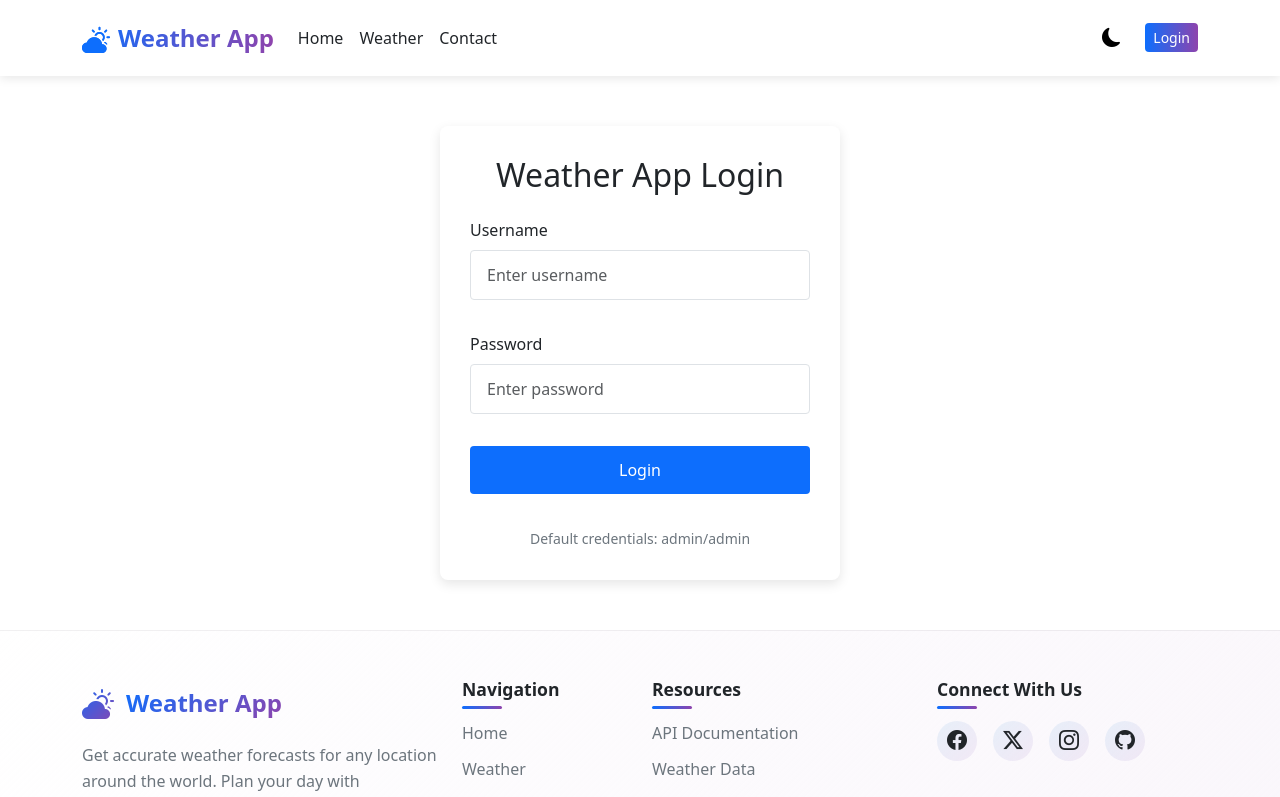
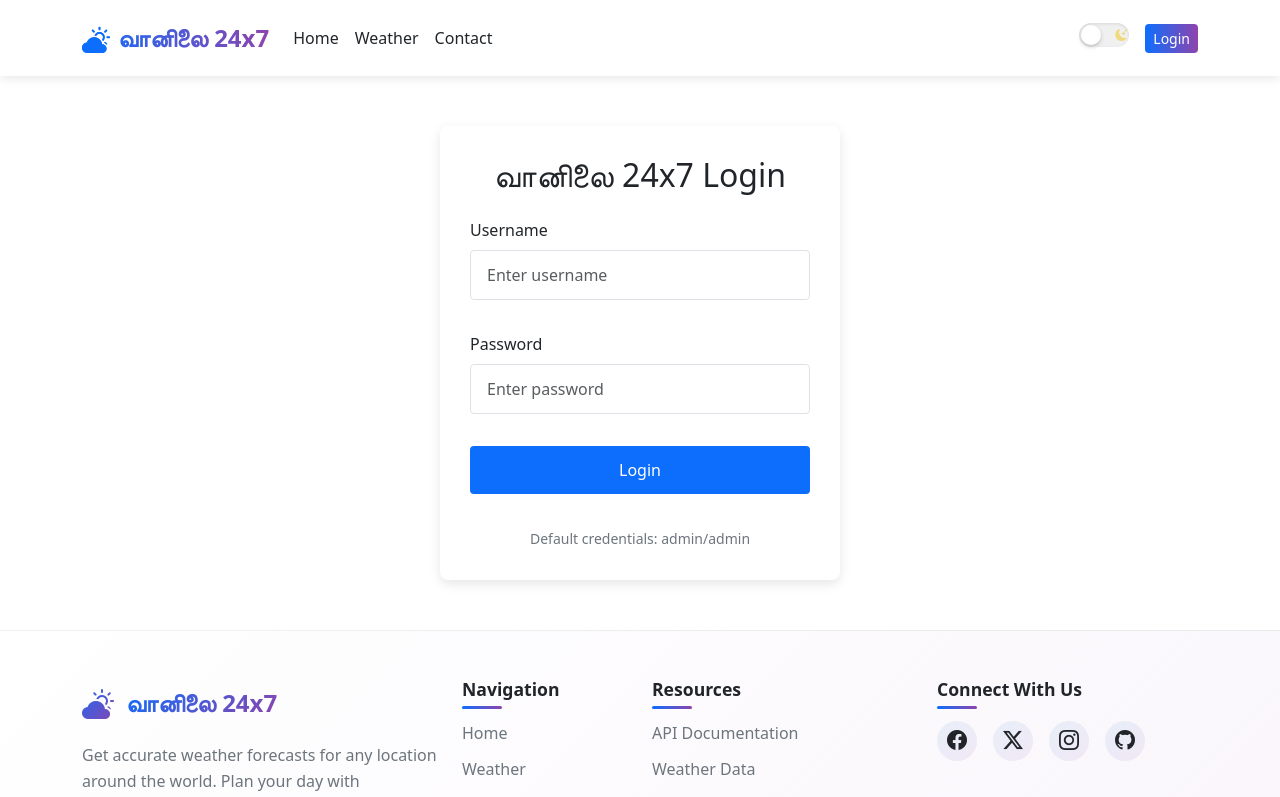
Before and after one commit to itsmessk/weather-app, an Angular app: page /login in a window 1280 px wide. Shown: the top 797 px of the page. Built offline with nearby package versions, Linux system fonts and the light colour scheme.

Commit message:
localize app title and footer; update theme toggle for better accessibility and responsiveness; enhance dark theme support in weather news component

```diff
--- a/src/app/common/footer/footer.component.html
+++ b/src/app/common/footer/footer.component.html
@@ -4,7 +4,7 @@
       <div class="col-md-4">
         <div class="footer-brand">
           <i class="bi bi-cloud-sun-fill"></i>
-          <span>Weather App</span>
+          <span>வானிலை 24x7</span>
         </div>
         <p class="footer-desc">Get accurate weather forecasts for any location around the world. Plan your day with confidence.</p>
       </div>
@@ -38,10 +38,10 @@
     <div class="footer-bottom">
       <div class="row">
         <div class="col-md-6">
-          <p>&copy; 2025 Weather App. All rights reserved.</p>
+          <p>&copy; 2025 வானிலை 24x7. All rights reserved.</p>
         </div>
         <div class="col-md-6 text-md-end">
-          <p>Made with <i class="bi bi-heart-fill text-danger"></i> by Weather Team</p>
+          <p>Made with <i class="bi bi-heart-fill text-danger"></i> by <a href="https://github.com/itsmessk" target="_blank" rel="noopener noreferrer">itsmessk</a></p>
         </div>
       </div>
     </div>
--- a/src/app/common/login/login.component.html
+++ b/src/app/common/login/login.component.html
@@ -1,5 +1,5 @@
 <div class="login-container">
-  <h2>Weather App Login</h2>
+  <h2>வானிலை 24x7 Login</h2>
   <form (submit)="login()">
     <div class="mb-3">
       <label for="username" class="form-label">Username</label>
--- a/src/app/common/menu-bar/menu-bar.component.html
+++ b/src/app/common/menu-bar/menu-bar.component.html
@@ -1,7 +1,7 @@
 <nav class="navbar navbar-expand-lg">
   <div class="container">
     <a class="navbar-brand" routerLink="/">
-      <i class="bi bi-cloud-sun-fill me-2"></i>Weather App
+      <i class="bi bi-cloud-sun-fill me-2"></i>வானிலை 24x7
     </a>
     <button class="navbar-toggler" type="button" data-bs-toggle="collapse" data-bs-target="#navbarNav">
       <span class="navbar-toggler-icon"></span>
--- a/src/app/common/theme-toggle/theme-toggle.component.css
+++ b/src/app/common/theme-toggle/theme-toggle.component.css
@@ -1,27 +1,129 @@
+.theme-toggle-wrapper {
+  position: relative;
+  display: inline-block;
+}
+
 .theme-toggle-btn {
   background: transparent;
   border: none;
   cursor: pointer;
-  padding: 8px;
-  border-radius: 50%;
+  padding: 0;
+  position: relative;
   display: flex;
   align-items: center;
   justify-content: center;
-  transition: background-color 0.3s ease;
+  transition: all 0.3s cubic-bezier(0.25, 0.8, 0.25, 1);
+  outline: none;
 }
 
-.theme-toggle-btn:hover {
-  background-color: rgba(0, 0, 0, 0.1);
+.theme-toggle-btn:focus-visible {
+  box-shadow: 0 0 0 2px var(--primary-color);
+  border-radius: 34px;
 }
 
-.dark-theme .theme-toggle-btn:hover {
-  background-color: rgba(255, 255, 255, 0.1);
+.toggle-track {
+  width: 50px;
+  height: 24px;
+  background-color: #f0f0f0;
+  border-radius: 34px;
+  position: relative;
+  transition: all 0.3s ease;
+  box-shadow: inset 0 1px 3px rgba(0, 0, 0, 0.1);
+  display: flex;
+  align-items: center;
+  padding: 0 4px;
+}
+
+.dark-active .toggle-track {
+  background-color: #383838;
+}
+
+.toggle-icons {
+  position: absolute;
+  width: 100%;
+  height: 100%;
+  display: flex;
+  justify-content: space-between;
+  align-items: center;
+  padding: 0 6px;
+  z-index: 1;
 }
 
 .toggle-icon {
-  font-size: 1.2rem;
+  font-size: 12px;
+  transition: all 0.3s ease;
+  opacity: 0.5;
 }
 
-.dark-theme .toggle-icon {
-  color: #fff;
+.toggle-icon.active {
+  opacity: 1;
 }
+
+.toggle-icon.sun {
+  color: #f39c12;
+}
+
+.toggle-icon.moon {
+  color: #f1c40f;
+}
+
+.dark-active .toggle-icon.moon {
+  color: #f1c40f;
+  text-shadow: 0 0 5px rgba(241, 196, 15, 0.5);
+}
+
+.toggle-thumb {
+  position: absolute;
+  left: 2px;
+  width: 20px;
+  height: 20px;
+  background-color: white;
+  border-radius: 50%;
+  transition: all 0.3s cubic-bezier(0.25, 0.8, 0.25, 1);
+  box-shadow: 0 2px 4px rgba(0, 0, 0, 0.2);
+  z-index: 2;
+}
+
+.dark-active .toggle-thumb {
+  left: calc(100% - 22px);
+  background-color: #2c3e50;
+}
+
+/* Hover and focus effects */
+.theme-toggle-btn:hover .toggle-track {
+  box-shadow: inset 0 1px 3px rgba(0, 0, 0, 0.2);
+}
+
+.theme-toggle-btn:hover .toggle-thumb {
+  box-shadow: 0 3px 6px rgba(0, 0, 0, 0.25);
+}
+
+.theme-toggle-btn:active .toggle-thumb {
+  width: 24px;
+}
+
+.dark-active .theme-toggle-btn:active .toggle-thumb {
+  left: calc(100% - 26px);
+}
+
+/* Animation for toggle icons */
+.toggle-icon i {
+  transition: all 0.3s ease;
+}
+
+.theme-toggle-btn:hover .toggle-icon.active i {
+  transform: rotate(15deg) scale(1.1);
+}
+
+/* Accessibility */
+.toggle-sr-text {
+  position: absolute;
+  width: 1px;
+  height: 1px;
+  padding: 0;
+  margin: -1px;
+  overflow: hidden;
+  clip: rect(0, 0, 0, 0);
+  white-space: nowrap;
+  border-width: 0;
+}
--- a/src/app/common/theme-toggle/theme-toggle.component.html
+++ b/src/app/common/theme-toggle/theme-toggle.component.html
@@ -1,8 +1,18 @@
-<button class="theme-toggle-btn" (click)="toggleTheme()" [attr.aria-label]="(isDarkMode$ | async) ? 'Switch to light mode' : 'Switch to dark mode'">
-  <span class="toggle-icon" *ngIf="!(isDarkMode$ | async)">
-    <i class="bi bi-moon-fill"></i>
-  </span>
-  <span class="toggle-icon" *ngIf="isDarkMode$ | async">
-    <i class="bi bi-sun-fill"></i>
-  </span>
-</button>
+<div class="theme-toggle-wrapper" [class.dark-active]="isDarkMode$ | async">
+  <button class="theme-toggle-btn" (click)="toggleTheme()" [attr.aria-label]="(isDarkMode$ | async) ? 'Switch to light mode' : 'Switch to dark mode'">
+    <div class="toggle-track">
+      <div class="toggle-icons">
+        <span class="toggle-icon sun" [class.active]="!(isDarkMode$ | async)">
+          <i class="bi bi-sun-fill"></i>
+        </span>
+        <span class="toggle-icon moon" [class.active]="isDarkMode$ | async">
+          <i class="bi bi-moon-stars-fill"></i>
+        </span>
+      </div>
+      <div class="toggle-thumb"></div>
+    </div>
+    <span class="toggle-sr-text visually-hidden">
+      {{ (isDarkMode$ | async) ? 'Currently in dark mode, click to switch to light mode' : 'Currently in light mode, click to switch to dark mode' }}
+    </span>
+  </button>
+</div>
--- a/src/app/components/weather-dashboard/weather-dashboard.component.css
+++ b/src/app/components/weather-dashboard/weather-dashboard.component.css
@@ -39,10 +39,14 @@
 
 .weather-card-content {
   padding: 20px;
-  color: rgb(0, 0, 0);
+  color: var(--text-primary-light);
   height: 100%;
   display: flex;
   flex-direction: column;
+}
+
+:host-context(.dark-theme) .weather-card-content {
+  color: var(--text-primary-dark);
 }
 
 .location-info {
--- a/src/styles.css
+++ b/src/styles.css
@@ -18,6 +18,13 @@
   --success-color: #198754;
   --warning-color: #ffc107;
   --info-color: #0dcaf0;
+  --shadow-color: rgba(0, 0, 0, 0.1);
+  --hover-bg: rgba(0, 0, 0, 0.05);
+  --navbar-bg: #ffffff;
+  --footer-bg: #f8f9fa;
+  --footer-text: #6c757d;
+  --card-shadow: 0 2px 8px rgba(0, 0, 0, 0.1);
+  --focus-ring: rgba(13, 110, 253, 0.25);
 }
 
 .dark-theme {
@@ -26,8 +33,8 @@
   --primary-rgb: 61, 139, 253;
   --primary-hover: #4e95fd;
   --secondary-color: #adb5bd;
-  --background-color: #212529;
-  --card-bg: #343a40;
+  --background-color: #121212;
+  --card-bg: #1e1e1e;
   --text-primary: #f8f9fa;
   --text-secondary: #adb5bd;
   --border-color: #495057;
@@ -36,6 +43,22 @@
   --success-color: #42b883;
   --warning-color: #ffca2c;
   --info-color: #4dd4fc;
+  --shadow-color: rgba(0, 0, 0, 0.3);
+  --hover-bg: rgba(255, 255, 255, 0.05);
+  --navbar-bg: #1a1a1a;
+  --footer-bg: #1a1a1a;
+  --footer-text: #adb5bd;
+  --card-shadow: 0 4px 12px rgba(0, 0, 0, 0.3);
+  --focus-ring: rgba(61, 139, 253, 0.4);
+}
+
+/* Theme transition class for smooth transitions */
+.theme-transition,
+.theme-transition *,
+.theme-transition *:before,
+.theme-transition *:after {
+  transition: all 0.3s ease !important;
+  transition-delay: 0 !important;
 }
 
 body {
@@ -58,8 +81,18 @@ body {
 .card {
   background-color: var(--card-bg);
   border-radius: 8px;
-  box-shadow: 0 2px 8px rgba(0, 0, 0, 0.1);
+  box-shadow: var(--card-shadow);
   transition: all 0.3s ease;
+  border: 1px solid var(--border-color);
+}
+
+.dark-theme .card {
+  border-color: rgba(255, 255, 255, 0.05);
+}
+
+.card:hover {
+  transform: translateY(-3px);
+  box-shadow: 0 6px 15px var(--shadow-color);
 }
 
 .btn {
@@ -98,3 +131,122 @@ body {
   border-radius: 0.25rem;
   transition: border-color 0.15s ease-in-out, box-shadow 0.15s ease-in-out;
 }
+
+.form-control:focus {
+  border-color: var(--primary-color);
+  outline: 0;
+  box-shadow: 0 0 0 0.25rem var(--focus-ring);
+}
+
+.dark-theme .form-control::placeholder {
+  color: rgba(255, 255, 255, 0.5);
+}
+
+/* Navbar styling */
+.navbar {
+  background-color: var(--navbar-bg);
+  box-shadow: 0 2px 10px var(--shadow-color);
+  transition: background-color 0.3s ease, box-shadow 0.3s ease;
+}
+
+.dark-theme .navbar {
+  border-bottom: 1px solid rgba(255, 255, 255, 0.05);
+}
+
+.navbar-brand {
+  color: var(--text-primary);
+  font-weight: 600;
+}
+
+.nav-link {
+  color: var(--text-secondary);
+  transition: color 0.3s ease;
+}
+
+.nav-link:hover, .nav-link.active {
+  color: var(--primary-color);
+}
+
+.dark-theme .navbar-toggler-icon {
+  filter: invert(1);
+}
+
+/* Footer styling */
+footer {
+  background-color: var(--footer-bg);
+  color: var(--footer-text);
+  transition: background-color 0.3s ease, color 0.3s ease;
+  border-top: 1px solid var(--border-color);
+}
+
+/* Table styling */
+.table {
+  color: var(--text-primary);
+  border-color: var(--border-color);
+}
+
+.dark-theme .table {
+  --bs-table-striped-bg: rgba(255, 255, 255, 0.05);
+  --bs-table-striped-color: var(--text-primary);
+}
+
+/* Alert styling */
+.alert {
+  border: 1px solid transparent;
+}
+
+.dark-theme .alert-info {
+  background-color: rgba(13, 202, 240, 0.15);
+  border-color: rgba(13, 202, 240, 0.4);
+  color: #0dcaf0;
+}
+
+.dark-theme .alert-warning {
+  background-color: rgba(255, 193, 7, 0.15);
+  border-color: rgba(255, 193, 7, 0.4);
+  color: #ffc107;
+}
+
+.dark-theme .alert-danger {
+  background-color: rgba(220, 53, 69, 0.15);
+  border-color: rgba(220, 53, 69, 0.4);
+  color: #e35d6a;
+}
+
+.dark-theme .alert-success {
+  background-color: rgba(25, 135, 84, 0.15);
+  border-color: rgba(25, 135, 84, 0.4);
+  color: #42b883;
+}
+
+/* Custom scrollbar for dark mode */
+.dark-theme ::-webkit-scrollbar {
+  width: 10px;
+  height: 10px;
+}
+
+.dark-theme ::-webkit-scrollbar-track {
+  background: #2b3035;
+}
+
+.dark-theme ::-webkit-scrollbar-thumb {
+  background: #495057;
+  border-radius: 5px;
+}
+
+.dark-theme ::-webkit-scrollbar-thumb:hover {
+  background: #6c757d;
+}
+
+/* Selection color for dark mode */
+.dark-theme ::selection {
+  background-color: rgba(61, 139, 253, 0.3);
+  color: #fff;
+}
+
+/* Smooth transitions for all elements */
+* {
+  transition-property: background-color, border-color, color, box-shadow, transform;
+  transition-duration: 0.3s;
+  transition-timing-function: ease;
+}
```
Also changed, not shown: src/app/components/weather-news/weather-news.component.css (+55 -6 lines), src/app/pages/home/home.component.css (+6 -5 lines), src/app/services/theme.service.ts (+47 -6 lines).
